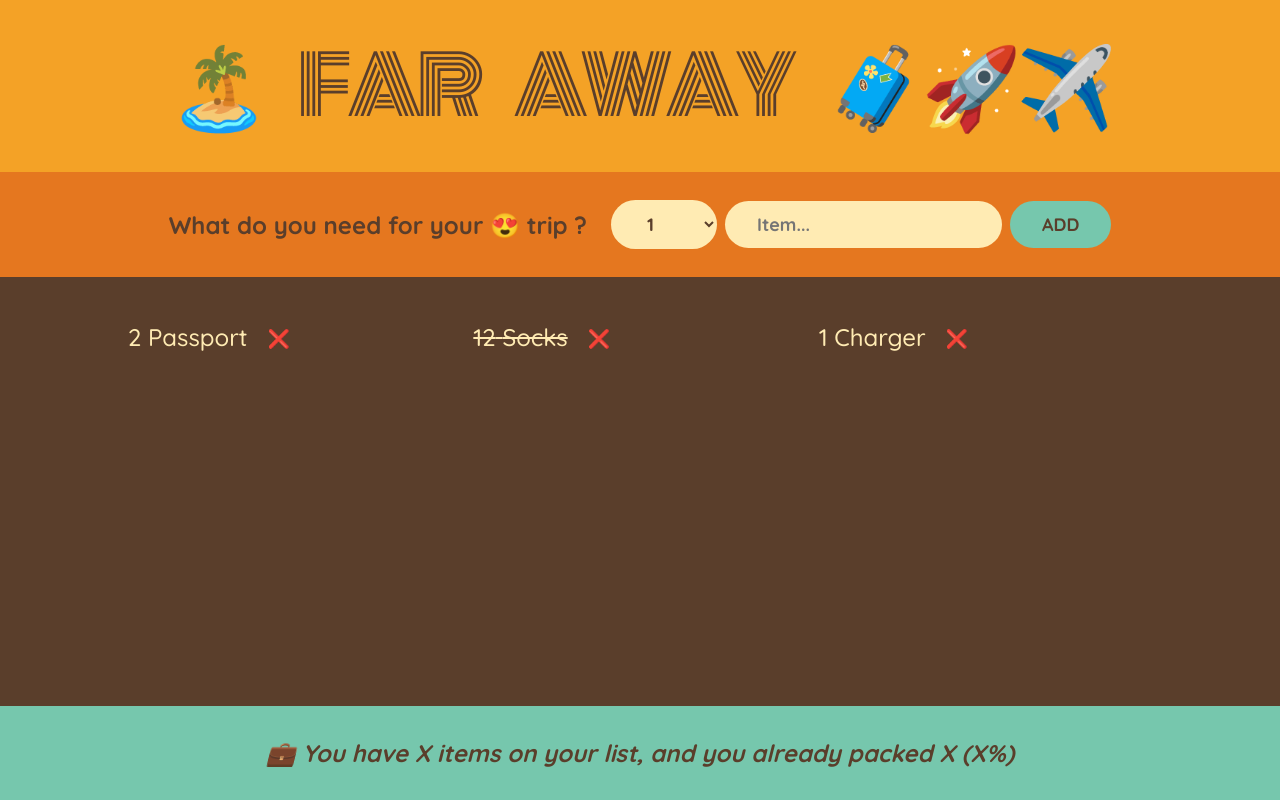
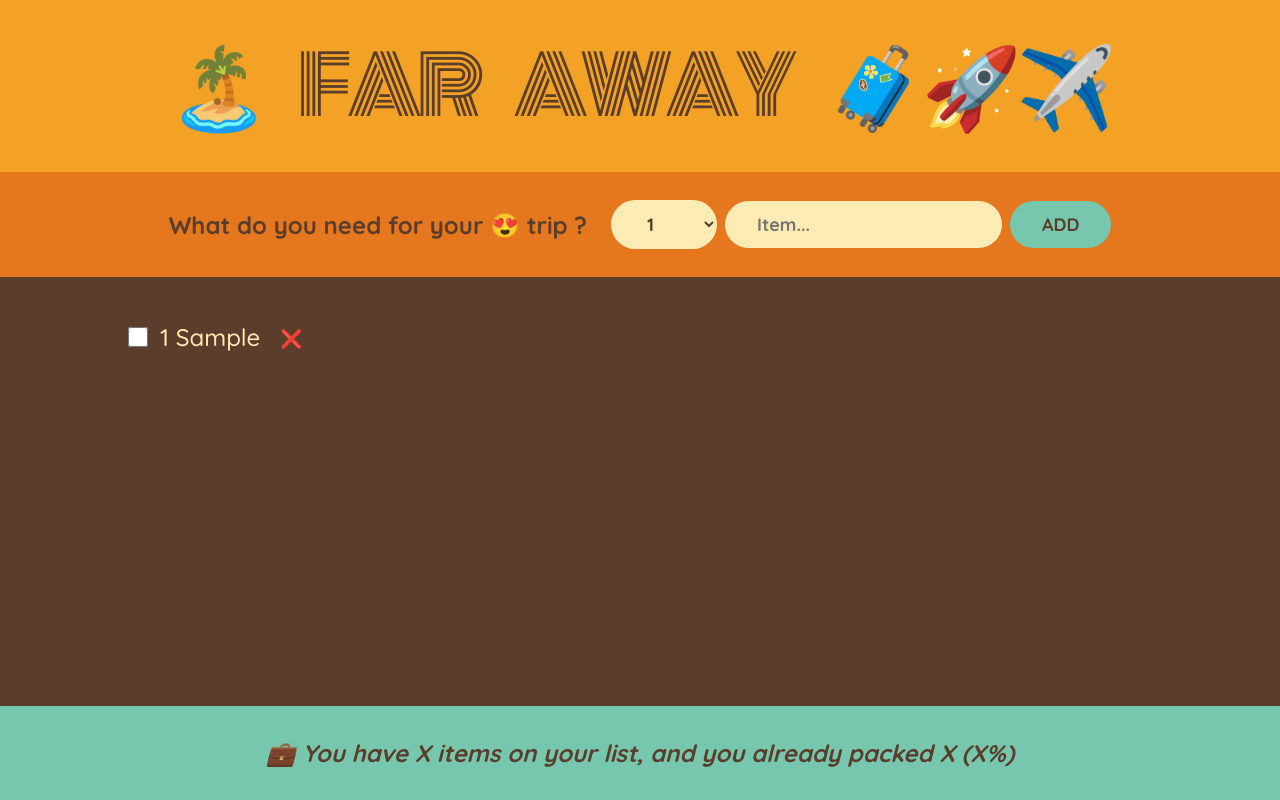
Before and after one commit to sereogga/react, a React (Create React App) app in the folder 05-travel-list/: page / in a window 1280 px wide. Both pictures are taken after typing "Sample" into the empty fields and a click on the button "ADD". Built offline with nearby package versions, Linux system fonts and the light colour scheme.

Commit message:
added delete function and checkbox function for the list

```diff
--- a/05-travel-list/src/App.js
+++ b/05-travel-list/src/App.js
@@ -1,17 +1,33 @@
 import { useState } from "react";
 
-const initialItems = [
-  { id: 1, description: "Passport", quantity: 2, packed: false },
-  { id: 2, description: "Socks", quantity: 12, packed: true },
-  { id: 3, description: "Charger", quantity: 1, packed: false },
-];
+export default function App() {
+  const [items, setItems] = useState([]);
 
-export default function App() {
+  function handleAddItems(item) {
+    setItems((items) => [...items, item]);
+  }
+
+  function handleDeleteItem(id) {
+    setItems((items) => items.filter((item) => item.id !== id));
+  }
+
+  function handleToggleItem(id) {
+    setItems((items) =>
+      items.map((item) =>
+        item.id === id ? { ...item, packed: !item.packed } : item
+      )
+    );
+  }
+
   return (
     <div className="app">
       <Logo />
-      <Form />
-      <PackingList />
+      <Form onAddItems={handleAddItems} />
+      <PackingList
+        items={items}
+        onDeleteItem={handleDeleteItem}
+        onToggleItem={handleToggleItem}
+      />
       <Stats />
     </div>
   );
@@ -21,20 +37,23 @@
   return <h1>🏝️ Far Away 🧳🚀✈️</h1>;
 }
 
-function Form() {
-  const [desc, setDesc] = useState("");
+function Form({ onAddItems }) {
+  const [description, setDescription] = useState("");
   const [quantity, setQuantity] = useState(1);
 
   function handleSubmit(e) {
     e.preventDefault();
     //line below prevents empty description to enter
-    if (!desc) return;
+    if (!description) return;
 
-    const newItem = { desc, quantity, packed: false, id: Date.now() };
+    const newItem = { description, quantity, packed: false, id: Date.now() };
     console.log(newItem);
+
+    onAddItems(newItem);
+
     //lines below resets the default values of quantity and description
 
-    setDesc("");
+    setDescription("");
     setQuantity(1);
   }
 
@@ -54,33 +73,45 @@
       <input
         type="text"
         placeholder="Item..."
-        value={desc}
-        onChange={(e) => setDesc(e.target.value)}
+        value={description}
+        onChange={(e) => setDescription(e.target.value)}
       />
       <button>Add</button>
     </form>
   );
 }
 
-function PackingList() {
+function PackingList({ items, onDeleteItem, onToggleItem }) {
   return (
     <div className="list">
       <ul>
-        {initialItems.map((item) => (
-          <Item item={item} key={item.id} />
+        {items.map((item) => (
+          <Item
+            item={item}
+            onDeleteItem={onDeleteItem}
+            onToggleItem={onToggleItem}
+            key={item.id}
+          />
         ))}
       </ul>
     </div>
   );
 }
 
-function Item({ item }) {
+function Item({ item, onDeleteItem, onToggleItem }) {
   return (
     <li>
+      <input
+        type="checkbox"
+        value={item.packed}
+        onChange={() => {
+          onToggleItem(item.id);
+        }}
+      />
       <span style={item.packed ? { textDecoration: "line-through" } : {}}>
         {item.quantity} {item.description}
       </span>
-      <button>❌</button>
+      <button onClick={() => onDeleteItem(item.id)}>❌</button>
     </li>
   );
 }
```
